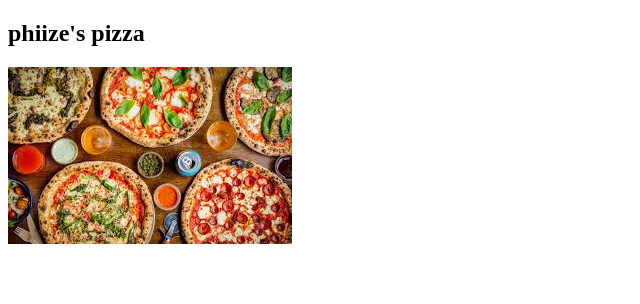
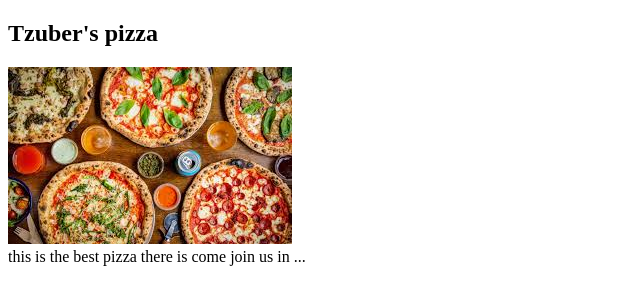
Before and after one commit to yuav8520/Project-Restaurant-Page, a website built with webpack: page src/index.html in a window 1280 px wide. Shown: the whole page, without its empty margins (0-640 px from the left). Built offline with nearby package versions, Linux system fonts and the light colour scheme.

Commit message:
need to go

```diff
--- a/package.json
+++ b/package.json
@@ -13,8 +13,9 @@
     "css-loader": "^7.1.1",
     "style-loader": "^4.0.0",
     "webpack": "^5.91.0",
-    "html-webpack-plugin": "^5.6.0",
     "webpack-cli": "^5.1.4"
+  },
+  "dependencies": {
+    "html-webpack-plugin": "^5.6.0"
   }
-
 }
--- a/src/index.html
+++ b/src/index.html
@@ -6,7 +6,6 @@
     <title>restaurant page</title>
 </head>
 <body>
-    <header><nav></nav></header>
-    <div id="content"><h2>phiize's pizza </h2>       <img src="../src/images/pizza.jpeg" alt="pizza"></div>
+
 </body>
 </html>
--- a/src/index.js
+++ b/src/index.js
@@ -1 +1,21 @@
-console.log("hellodasds d");
+
+const body=document.querySelector('body');
+const content = document.createElement('div');
+const header=document.createElement('header');
+const nav=document.createElement('nav');
+const h2=document.createElement('h2');
+const img = document.createElement('img');
+const div=document.createElement('div');
+
+img.src = '../src/images/pizza.jpeg';
+content.id='content';
+h2.textContent="Tzuber's pizza";
+div.textContent="this is the best pizza there is come join us in ...";
+
+header.append(nav);
+content.append(header);
+content.append(h2);
+content.append(img);
+content.append(div);
+
+body.append(content);
--- a/webpack.config.js
+++ b/webpack.config.js
@@ -9,6 +9,7 @@ module.exports = {
     path: path.resolve(__dirname, 'dist'),
     clean:true,
 
+
   },
   plugins: [
     new HtmlWebpackPlugin({
```
